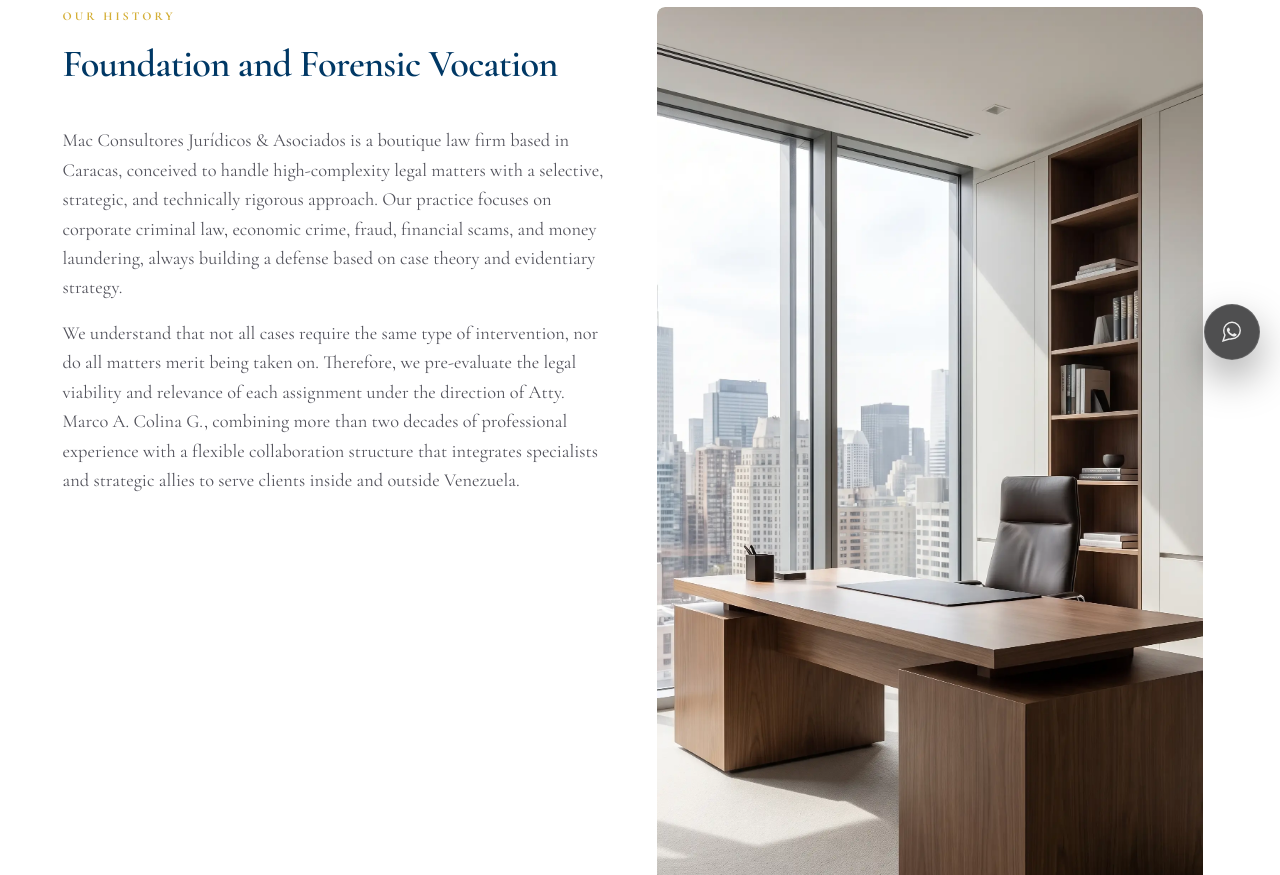
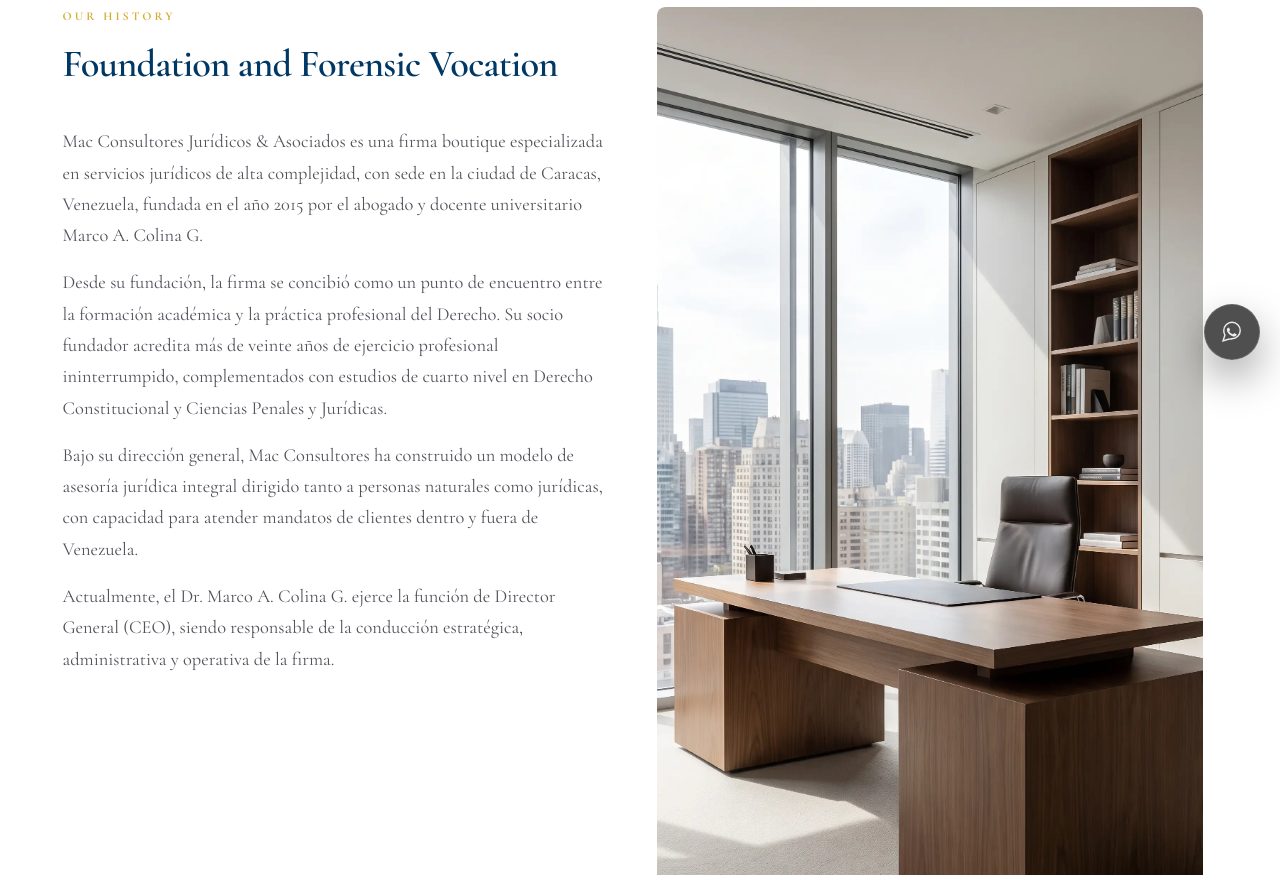
Before and after one commit to mcolina777-cpu/mac-consultores-site-clean, a Next.js app: page /en/about in a window 1280 px wide. Shown: the part 420-1295 px from the top of the page. Built offline with nearby package versions, Linux system fonts and the light colour scheme.

Commit message:
feat(about): etapa 1 - integrar 4 parrafos de historia completa con foto vertical

```diff
--- a/src/app/[locale]/about/page.tsx
+++ b/src/app/[locale]/about/page.tsx
@@ -70,17 +70,27 @@ export default async function QuienesSomos({ params }: { params: Promise<{ local
         </div>
       </header>
 
-      {/* BLOQUE 1: TRAYECTORIA INSTITUCIONAL (PROPORCIÓN PERFECTA CON LA FOTO) */}
+      {/* BLOQUE 1: NUESTRA HISTORIA Y TRAYECTORIA COMPLETA */}
       <section className="section-padding-asym">
         <div className="container">
           <div className="grid-split">
             <div className="about-content">
-              <span className="section-tag">{data?.history?.tag || (isEs ? 'NUESTRA HISTORIA' : 'OUR HISTORY')}</span>
+              <span className="section-tag">{isEs ? 'NUESTRA HISTORIA' : 'OUR HISTORY'}</span>
               <h2 className="serif section-title mb-1-5rem">
                 {isEs ? 'Fundación y Vocación Forense' : 'Foundation and Forensic Vocation'}
               </h2>
-              <p className="text-left max-w-100 mb-1rem">{data?.history?.desc_1}</p>
-              <p className="text-left max-w-100 mb-2rem">{data?.history?.desc_2}</p>
+              <p className="text-left max-w-100 mb-1rem" style={{ lineHeight: 1.7 }}>
+                {data?.history?.p1 || "Mac Consultores Jurídicos & Asociados es una firma boutique especializada en servicios jurídicos de alta complejidad, con sede en la ciudad de Caracas, Venezuela, fundada en el año 2015 por el abogado y docente universitario Marco A. Colina G."}
+              </p>
+              <p className="text-left max-w-100 mb-1rem" style={{ lineHeight: 1.7 }}>
+                {data?.history?.p2 || "Desde su fundación, la firma se concibió como un punto de encuentro entre la formación académica y la práctica profesional del Derecho. Su socio fundador acredita más de veinte años de ejercicio profesional ininterrumpido, complementados con estudios de cuarto nivel en Derecho Constitucional y Ciencias Penales y Jurídicas."}
+              </p>
+              <p className="text-left max-w-100 mb-1rem" style={{ lineHeight: 1.7 }}>
+                {data?.history?.p3 || "Bajo su dirección general, Mac Consultores ha construido un modelo de asesoría jurídica integral dirigido tanto a personas naturales como jurídicas, con capacidad para atender mandatos de clientes dentro y fuera de Venezuela."}
+              </p>
+              <p className="text-left max-w-100 mb-2rem" style={{ lineHeight: 1.7 }}>
+                {data?.history?.p4 || "Actualmente, el Dr. Marco A. Colina G. ejerce la función de Director General (CEO), siendo responsable de la conducción estratégica, administrativa y operativa de la firma."}
+              </p>
             </div>
 
             <div className="img-reveal img-vertical">
```
